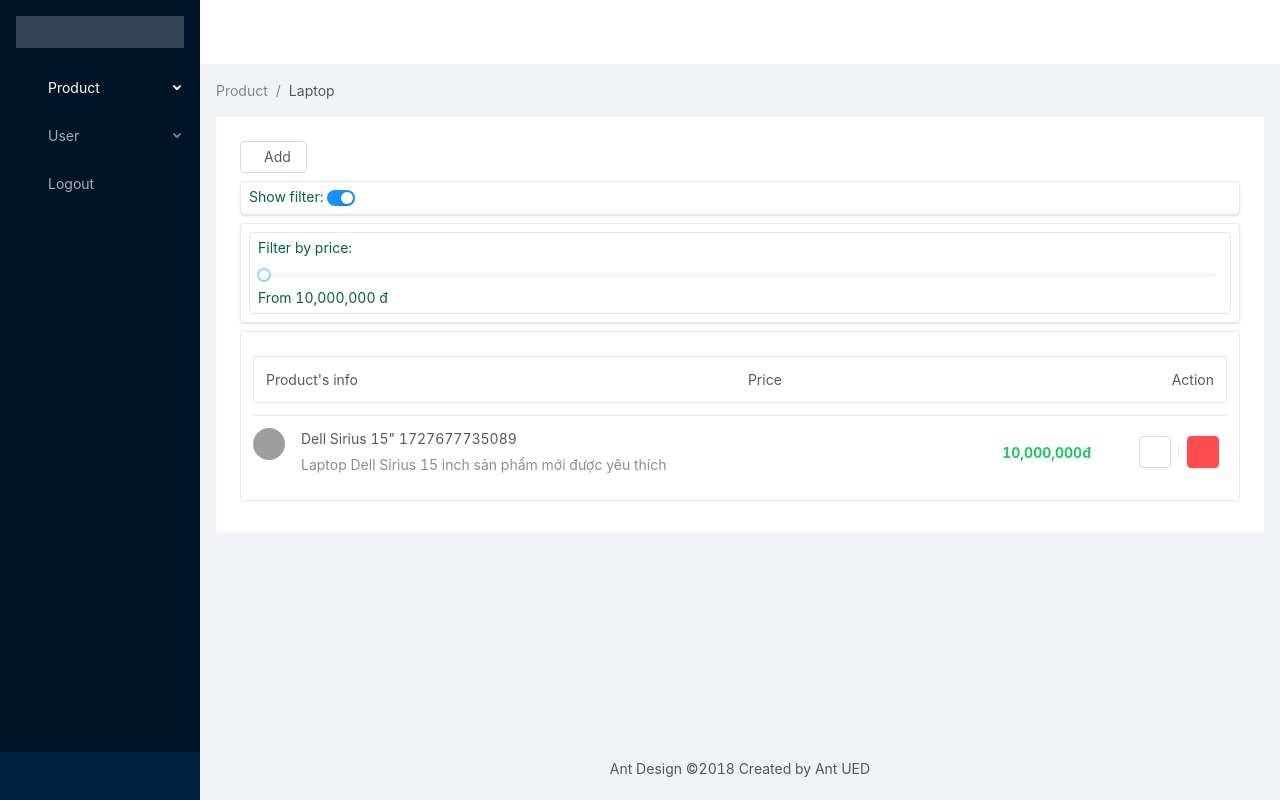
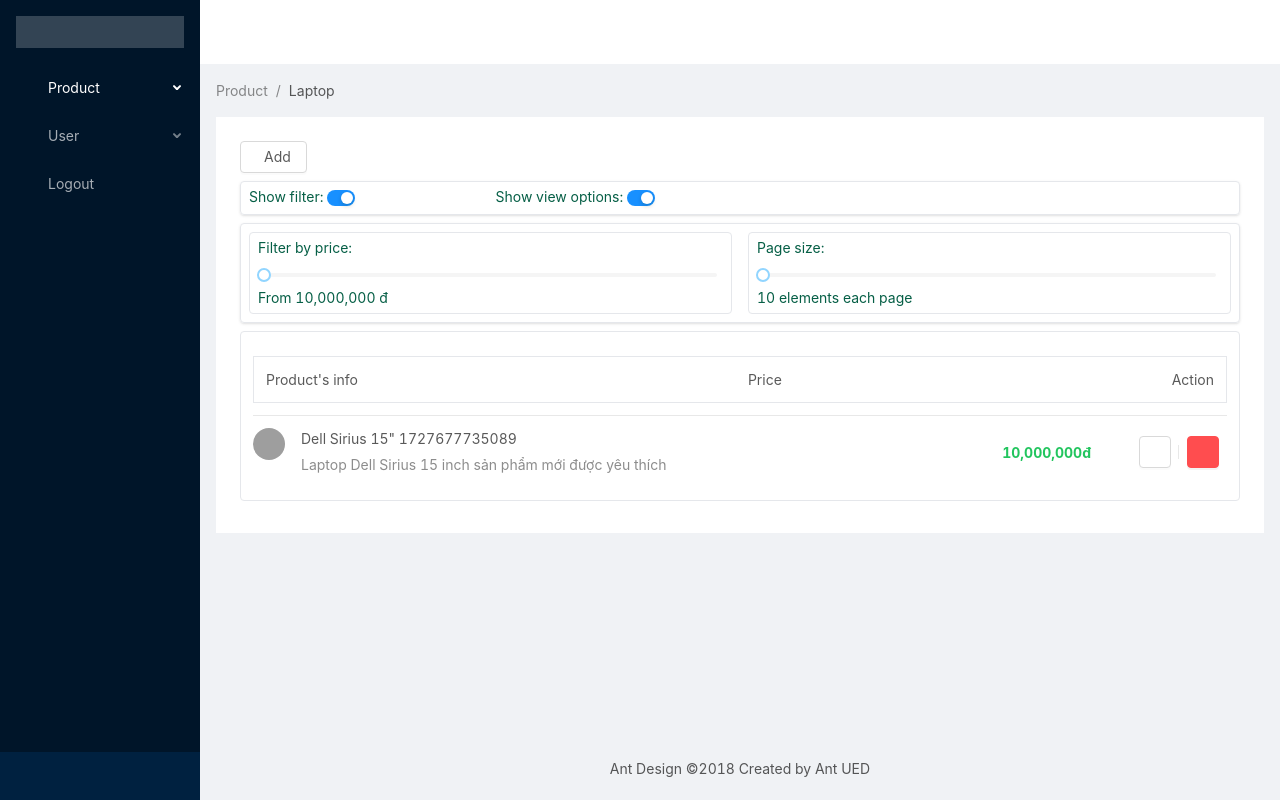
Before and after one commit to tottranv/product-management, a Vue app: page / in a window 1280 px wide. Built offline with nearby package versions, Linux system fonts and the light colour scheme; sample sign-in values are in the browser's storage; grey boxes are pictures that could not be loaded.

Commit message:
update UI pageSize setting

```diff
--- a/src/components/pages/product/ProductList.vue
+++ b/src/components/pages/product/ProductList.vue
@@ -11,16 +11,29 @@
                 <a-switch @click="!settings.filters.showPriceRange" size="small"
                     v-model="settings.filters.showPriceRange"><a-icon theme="outlined" type="plus" /></a-switch>
             </label>
+            <label name="show-price">
+                Show view options:
+                <a-switch @click="!settings.otherFilter.showOtherFilter" size="small"
+                    v-model="settings.otherFilter.showOtherFilter"><a-icon theme="outlined" type="plus" /></a-switch>
+            </label>
         </div>
 
         <!-- filters /  sort -->
-        <div v-if="settings.filters.showPriceRange || settings.sort.showSort" class="grid grid-cols-1 gap-4 rounded border shadow p-2 mb-2
+        <div v-if="settings.filters.showPriceRange || settings.sort.showSort" class="grid grid-cols-2 gap-4 rounded border shadow p-2 mb-2
         [&>div]:border [&>div]:rounded [&>div]:p-2">
             <div v-if="settings.filters.showPriceRange">
                 Filter by price:
                 <a-slider :min="10000000" :max="100000000" :step="500000" :tip-formatter="formatCurrency"
                     :default-value="5000000" v-model="priceRangeFilter" @afterChange="onAfterChange"></a-slider>
                 <p>{{ 'From ' + priceRangeFilter.toLocaleString() }} đ</p>
+            </div>
+            <div v-if="settings.otherFilter.showOtherFilter" class="grid grid-cols-1 gap-2">
+                <div>
+                    <span>Page size:</span>
+                    <a-slider :min="10" :max="100" :step="10" :default-value="10" v-model="pageSize"
+                        @afterChange="onPageSizeAfterChange"></a-slider>
+                    <p>{{ pageSize + ' elements each page' }}</p>
+                </div>
             </div>
         </div>
 
@@ -84,9 +97,9 @@ export default {
                     alwaysShowTooltipPriceRange: true,
                     showPriceRange: true,
                 },
-                sort: {
-                    showSort: true,
-                }
+                otherFilter: {
+                    showOtherFilter: true,
+                },
             },
             //fields for product data:
             loading: false,
@@ -101,6 +114,8 @@ export default {
                     //note: false='asc', true='desc'//to more easier when process switch sort
                 ],
             },
+            //paging
+            pageSize: 10,
         }
     },
     computed: {
@@ -125,7 +140,15 @@ export default {
                 });
             }
             return filtered;
-        }
+        },
+        pagination() {
+            const totalPage = Math.ceil(this.filterdProducts.length / this.pageSize);
+            const totalElements = this.filterdProducts.length;
+            return {
+                totalPage,
+                totalElements,
+            };
+        },
     },
     methods: {
         ...mapActions(['deleteProduct']),
@@ -172,6 +195,9 @@ export default {
             ];
             this.sort.enable = true;
         },
+        onPageSizeAfterChange(value) {
+            this.pageSize = value;
+        },
     },
 };
 </script>
```
